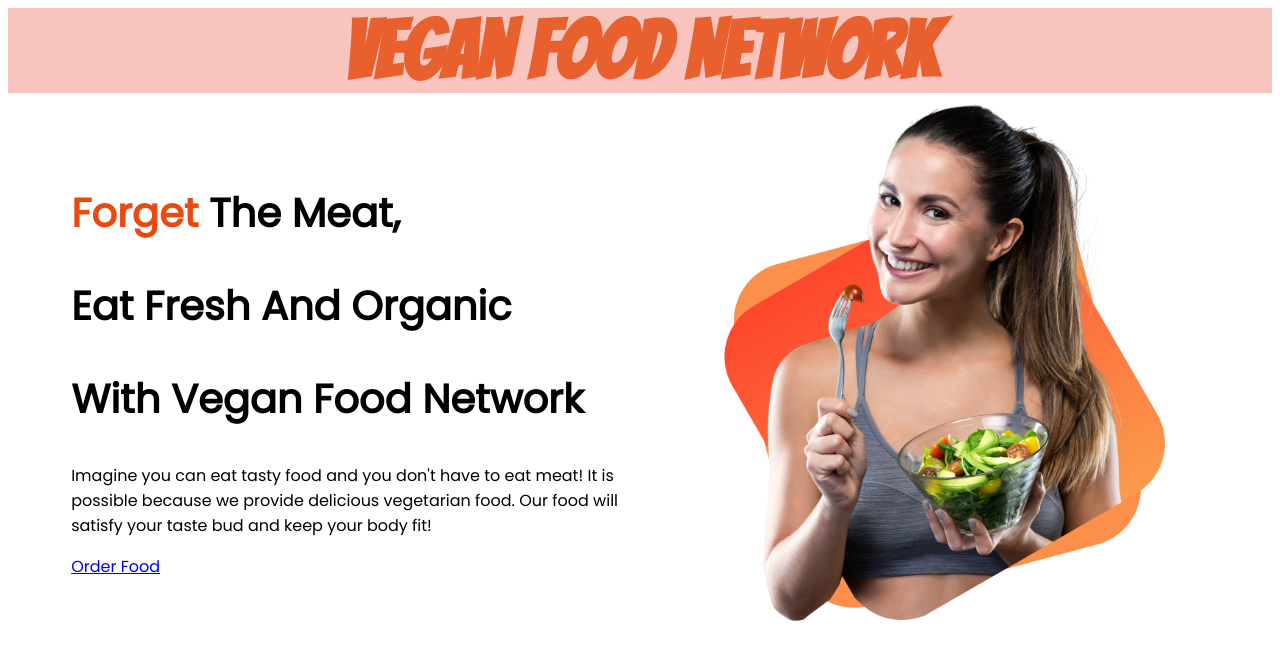
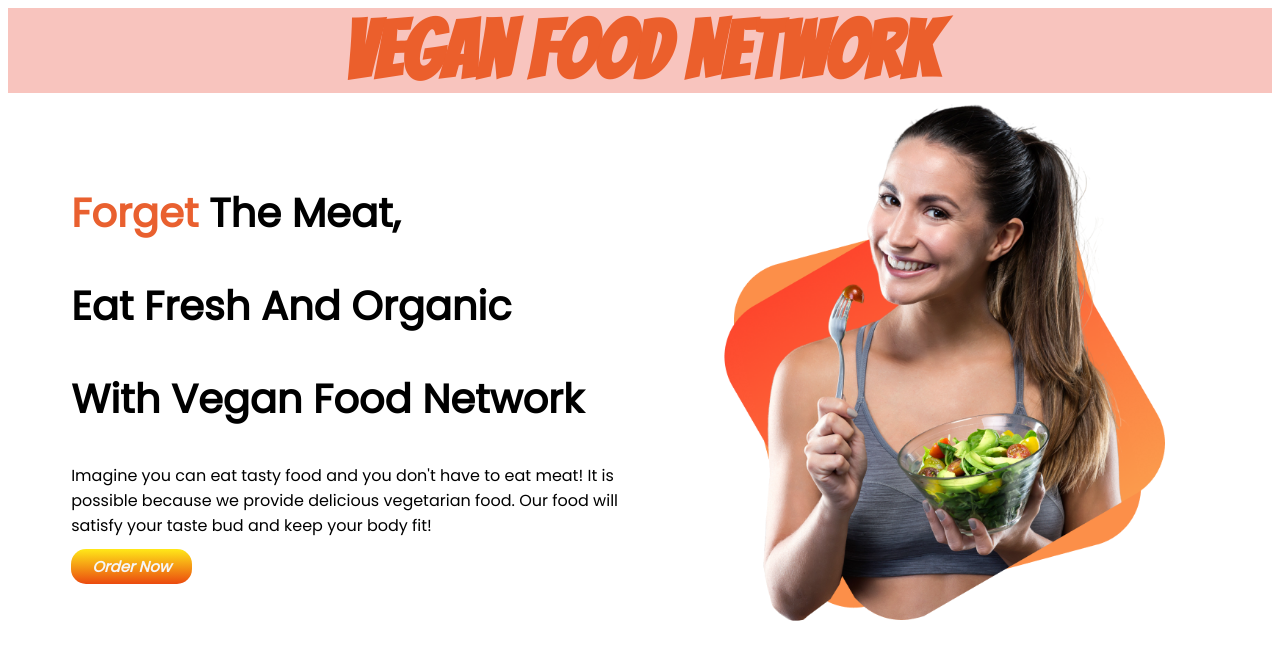
Before and after one commit to FariaSamsi/vegan-food-network, a plain HTML site: page index.html in a window 1280 px wide. Drawn offline with Linux system fonts and the light colour scheme.

Commit message:
First Section Modified

```diff
--- a/index.html
+++ b/index.html
@@ -25,7 +25,7 @@
             <h1>With Vegan Food Network</h1>
             <p>Imagine you can eat tasty food and you don't have to eat meat! It is possible because we provide
                 delicious vegetarian food. Our food will satisfy your taste bud and keep your body fit!</p>
-            <a target="_blank" href="https://www.facebook.com/faria.samsi.9/">Order Food</a>
+            <a class="clickable-button" target="_blank" href="https://www.facebook.com/faria.samsi.9/">Order Now</a>
         </div>
         <div class="first-half"><img src="images/topWoman.png" alt=""></div>
     </section>
--- a/style.css
+++ b/style.css
@@ -3,7 +3,7 @@ title{
 }
 .top-title{
     font-family: 'Bangers', cursive;
-    color: rgb(233, 96, 47);
+    color: rgb(235, 95, 44);
     font-size: 80px;
     text-align: center;
     background-color: rgb(248, 196, 190);
@@ -16,8 +16,12 @@ body{
 h1{
     font-size: 40px;
 }
+.top-text{
+    padding-top: 10%;
+}
 .unique-color{
-    color: rgb(235, 73, 14);
+    color: rgb(233, 96, 47);
+    font-weight: 700;
 }
 section{
     display: flex;
@@ -26,9 +30,17 @@ section{
     width: 50%;
     padding-left: 5%;
 }
-.top-text{
-    padding-top: 10%;
-}
 .first-half img{
     width: 85%;
 }
+.clickable-button{
+    text-decoration: none;
+    color: whitesmoke;
+    font-size: 15px;
+    font-weight: 700;
+    font-style: oblique;
+    background-image: linear-gradient(rgb(255, 232, 25), rgb(235, 74, 15));
+    padding: 7px 21px;
+
+    border-radius: 15px;
+}
```
